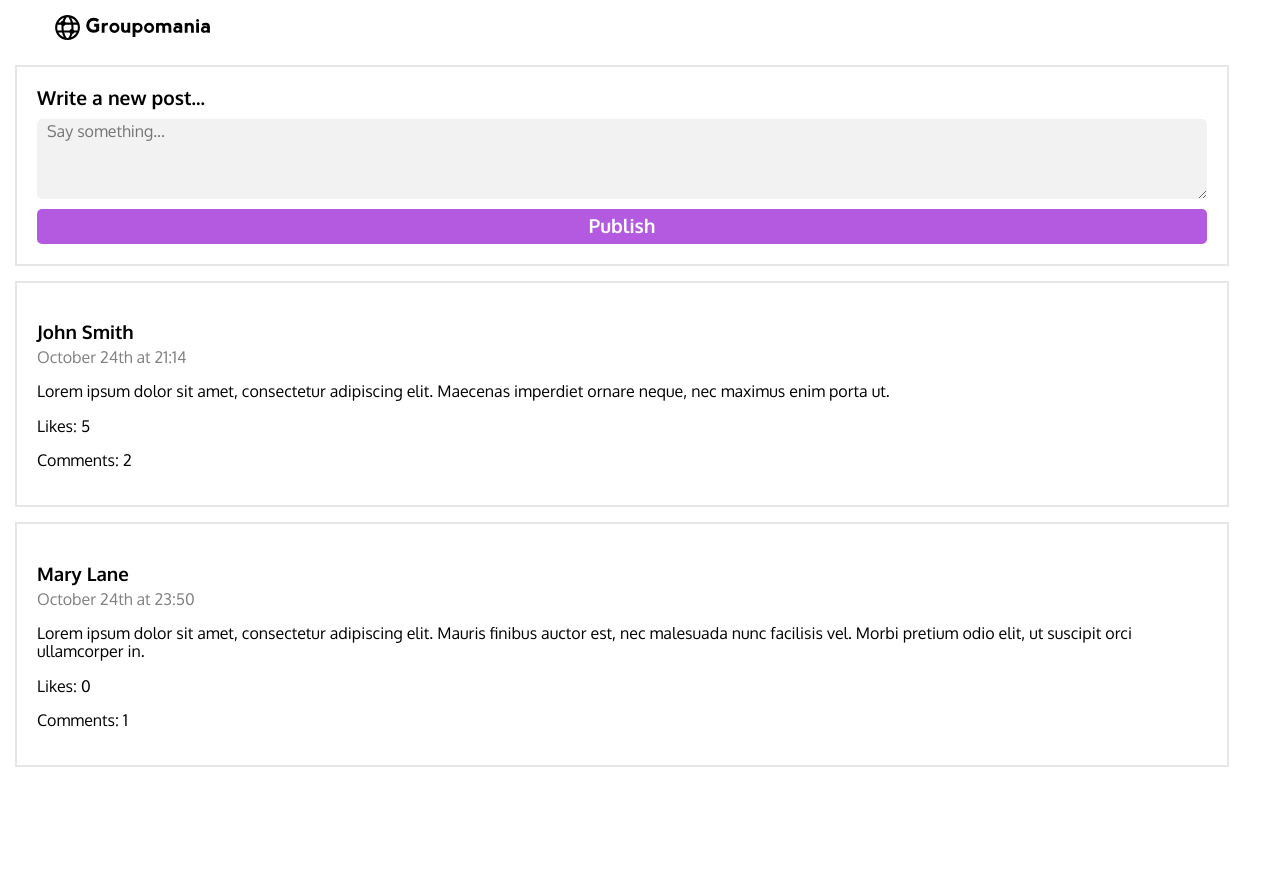
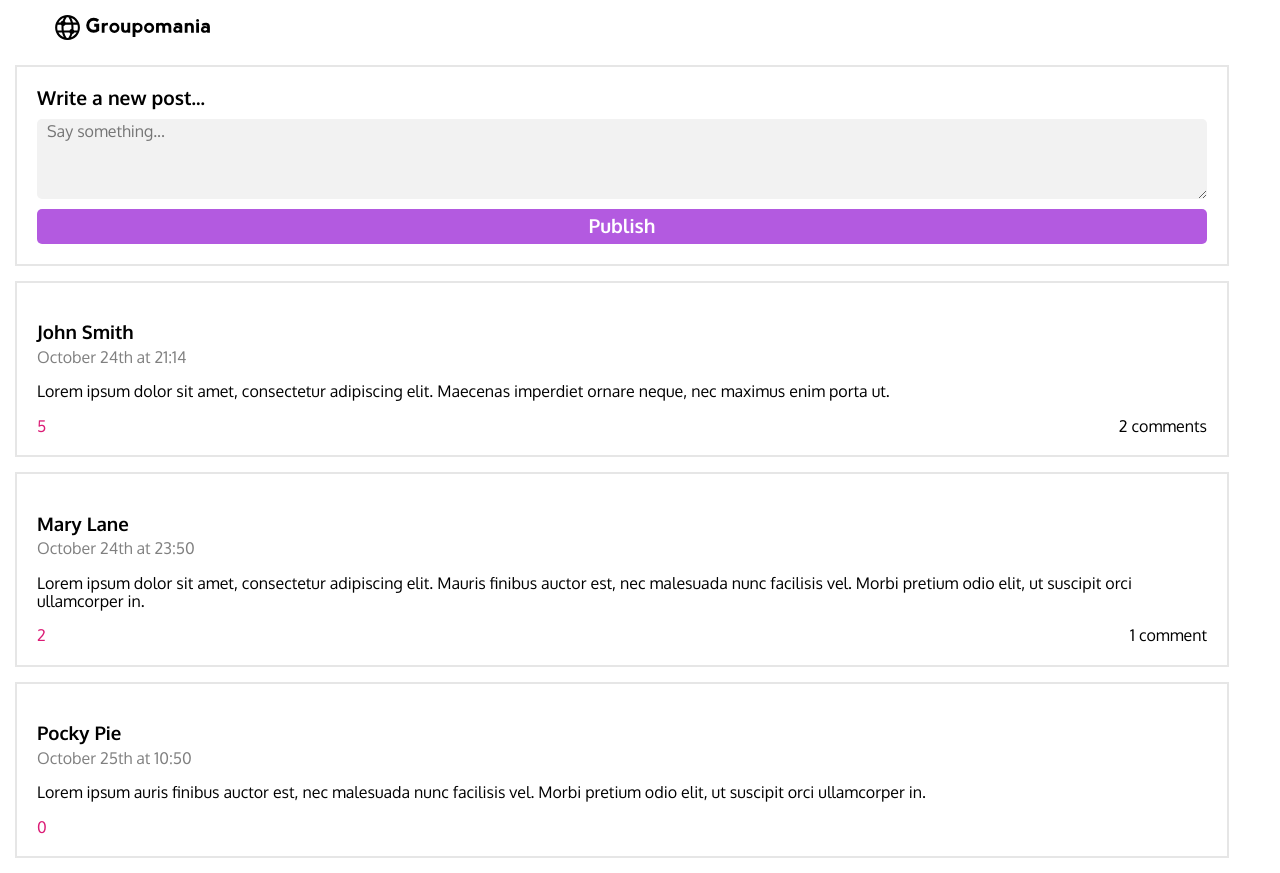
Before and after one commit to diellatseng/ChingYaoTseng_7_20042021_frontend, a Vue app: page /postwall in a window 1280 px wide. Before the commit the page ends 800 px from the top, so only its background shows below. Built offline with nearby package versions, Linux system fonts and the light colour scheme.

Commit message:
add post icons

```diff
--- a/src/components/Post.vue
+++ b/src/components/Post.vue
@@ -3,8 +3,17 @@
     <h3 class="post__name">{{ post.name }}</h3>
     <p class="post__date">{{ post.date }}</p>
     <p>{{ post.text }}</p>
-    <p>Likes: {{ post.likes }}</p>
-    <p>Comments: {{ post.comments }}</p>
+    <div class="actions">
+      <div class="actions__like">
+        <font-awesome-icon icon="fa-solid fa-heart" />
+        <font-awesome-icon icon="fa-regular fa-heart" />
+        {{ post.likes }}
+      </div>
+      <div v-if="post.comments > 0" class="actions__comment">{{ post.comments }}
+        <span v-if="post.comments == 1">comment</span>
+        <span v-else>comments</span>
+      </div>
+    </div>
   </div>
 </template>
 
@@ -14,11 +23,15 @@ export default {
   props: {
     post: Object,
   },
+  data(){
+    return {
+      seen: true
+    }
+  }
 };
 </script>
 
 <style scoped lang="scss">
-
 .container {
   padding: 20px;
   margin: 15px;
@@ -36,4 +49,13 @@ export default {
   }
 }
 
+.actions {
+  display: flex;
+  justify-content: space-between;
+
+  &__like {
+    color: $color-danger-darken;
+  }
+}
+
 </style>
--- a/src/main.js
+++ b/src/main.js
@@ -9,13 +9,15 @@ import { library } from '@fortawesome/fontawesome-svg-core'
 /* import specific icons */
 import { faCommentDots } from '@fortawesome/free-solid-svg-icons'
 import { faPaperPlane } from '@fortawesome/free-solid-svg-icons'
+import { faHeart as fasHeart } from '@fortawesome/free-solid-svg-icons'
+import { faHeart as farHeart } from '@fortawesome/free-regular-svg-icons'
 import { faUser } from '@fortawesome/free-regular-svg-icons'
 
 /* import font awesome icon component */
 import { FontAwesomeIcon } from '@fortawesome/vue-fontawesome'
 
 /* add icons to the library */
-library.add(faCommentDots, faUser, faPaperPlane)
+library.add(faCommentDots, faUser, fasHeart, farHeart, faPaperPlane)
 
 /* add font awesome icon component */
 Vue.component('font-awesome-icon', FontAwesomeIcon)
--- a/src/views/Home.vue
+++ b/src/views/Home.vue
@@ -10,7 +10,9 @@
       <div class="container">
         <!-- Log In Form -->
         <form
-          id="login-page"
+          id="login-form"
+          @submit.prevent="submitForm"
+          autocomplete="off"
           v-if="currentForm.toLowerCase() === 'login'"
           class="login-form"
         >
@@ -22,7 +24,7 @@
             <input type="text" name="password" placeholder="Your password" />
             <label for="password">Password</label>
           </div>
-          <AppButton :to="{ name: 'PostWall' }" theme="rounded" id="logIn"
+          <AppButton @click.native="submitForm" theme="rounded" id="logIn"
             >Log In</AppButton
           >
           <p class="message">
@@ -32,7 +34,7 @@
         </form>
 
         <!-- Register Form -->
-        <form v-else class="register-form">
+        <form v-else id="register-form">
           <div class="form-control">
             <input type="text" name="full-name" placeholder="Tony Stark" />
             <label for="full-name">Full Name</label>
@@ -46,8 +48,10 @@
             <label for="password">Password</label>
           </div>
           <AppButton @click.native="onClick" theme="rounded">Next</AppButton>
-          <p class="message">Already registered?
-          <a href="#" @click.prevent="toggleForm()">Log In</a></p>
+          <p class="message">
+            Already registered?
+            <a href="#" @click.prevent="toggleForm()">Log In</a>
+          </p>
         </form>
       </div>
     </div>
@@ -77,6 +81,9 @@ export default {
     },
     toggleForm() {
       this.currentForm = this.currentForm === "login" ? "register" : "login";
+    },
+    submitForm() {
+      console.log("form submited");
     },
   },
 };
--- a/src/views/PostWall.vue
+++ b/src/views/PostWall.vue
@@ -31,15 +31,25 @@ export default {
         text: "Lorem ipsum dolor sit amet, consectetur adipiscing elit. Maecenas imperdiet ornare neque, nec maximus enim porta ut. ",
         date: "October 24th at 21:14",
         likes: 5,
-        comments: 2
+        comments: 2,
+        usersLiked: ["Mary Jane", "Tony Smith", "Ray Marlin"]
       },
       {
         id: 2,
         name: "Mary Lane",
         text: "Lorem ipsum dolor sit amet, consectetur adipiscing elit. Mauris finibus auctor est, nec malesuada nunc facilisis vel. Morbi pretium odio elit, ut suscipit orci ullamcorper in.",
         date: "October 24th at 23:50",
+        likes: 2,
+        comments: 1,
+        usersLiked: ["Mary Jane", "Tony Smith"]
+      },
+      {
+        id: 3,
+        name: "Pocky Pie",
+        text: "Lorem ipsum auris finibus auctor est, nec malesuada nunc facilisis vel. Morbi pretium odio elit, ut suscipit orci ullamcorper in.",
+        date: "October 25th at 10:50",
         likes: 0,
-        comments: 1
+        comments: 0
       },
     ];
   },
```
